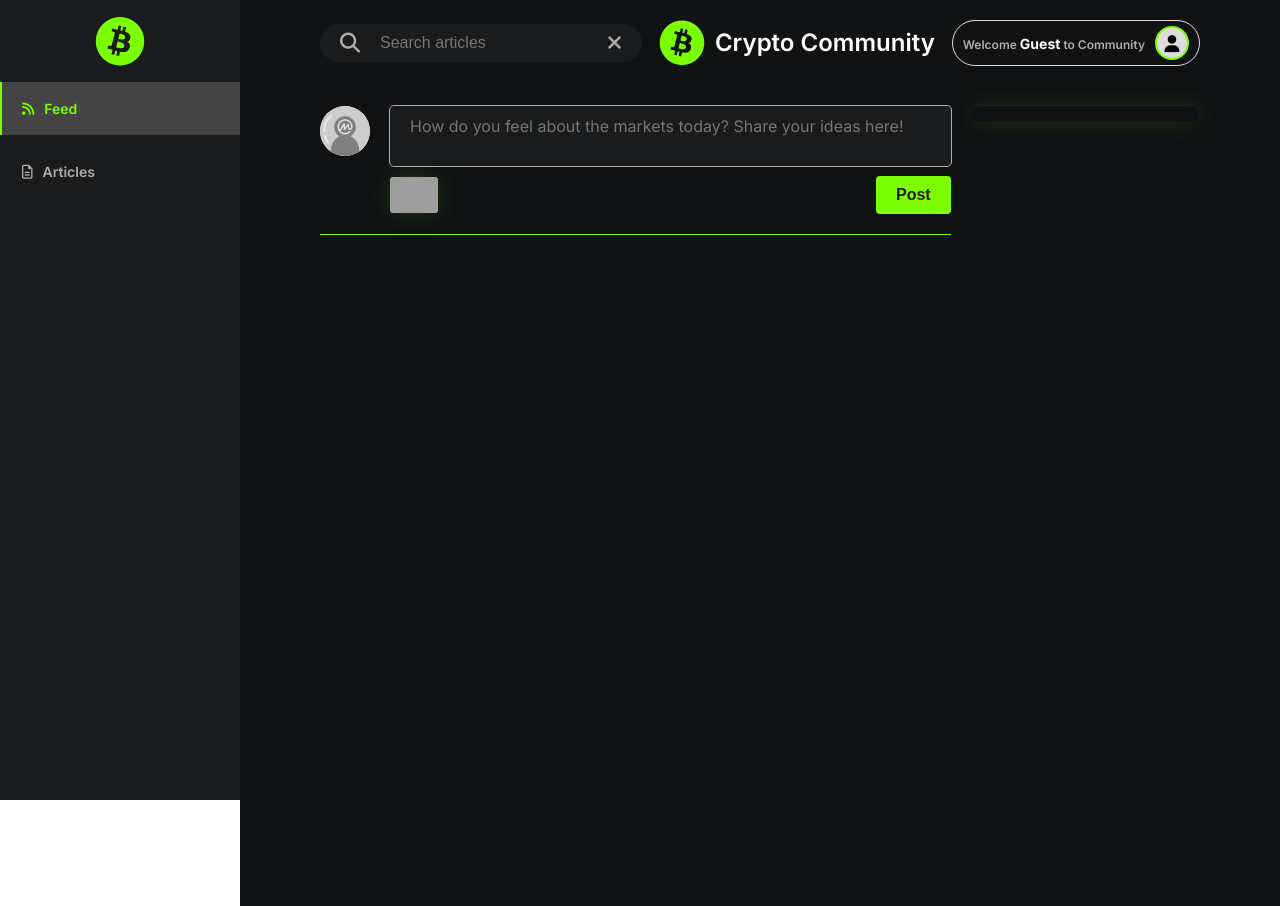
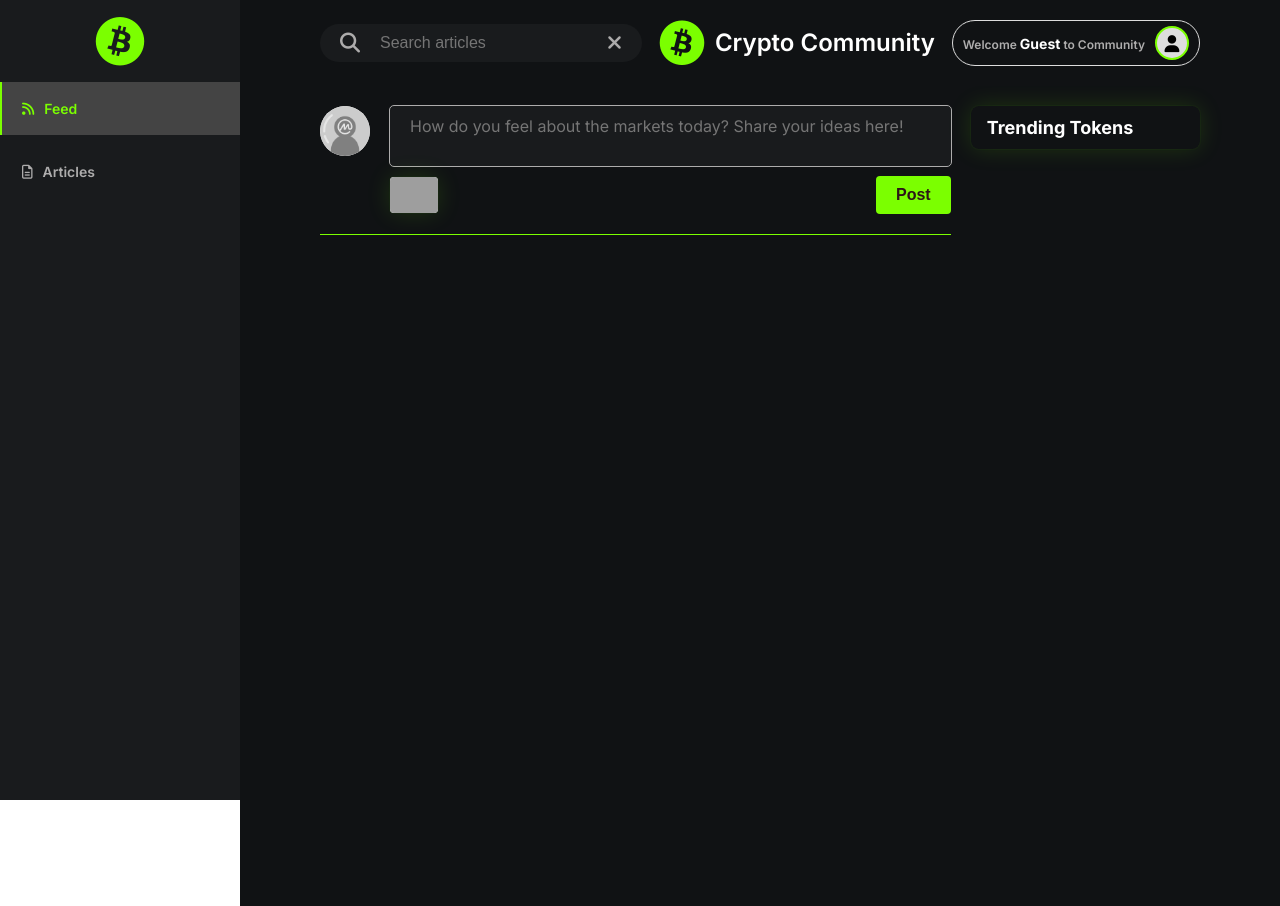
Before and after one commit to tranhuutuan261103/crypto-community, a Flask app: page /post/ in a window 1280 px wide. Run offline with Flask 3, Linux system fonts and the light colour scheme; data that the repository does not hold is empty; some libraries are stand-ins or nearby versions; grey boxes are pictures that could not be loaded.

Commit message:
Stricky for 'Trending token' component

```diff
--- a/website/static/scripts/post/index.js
+++ b/website/static/scripts/post/index.js
@@ -49,14 +49,9 @@ const cryptocurrency = async () => {
         }
         const data = await response.json();
         if (data !== null){
-            $('#trending-token').empty();
-            $('#trending-token').append(
-                `<div class="trending-token__header">
-                    <div class="trending-token__header--title">Trending Tokens</div>
-                </div>`
-            );
+            $('#trending-token-list').empty();
             data.forEach((token) => {
-                $('#trending-token').append(
+                $('#trending-token-list').append(
                     `<div class="trending-token__item">
                         <div class="trending-token__item--rank">${token.rank}</div>
                         <img src="https://s2.coinmarketcap.com/static/img/coins/64x64/${token.id}.png" alt="${token.name}" class="trending-token__item--image">
--- a/website/static/styles/post/detail.css
+++ b/website/static/styles/post/detail.css
@@ -117,8 +117,8 @@ body {
 .content-outer {
     display: flex;
     justify-content: space-between;
-    padding-left: 50px;
     background-color: #101214;
+    padding: 0 80px;
 }
 
 /* Top bar */
@@ -284,9 +284,12 @@ body {
     flex-direction: column;
     width: 320px;
     padding: 24px;
+    padding-right: 0;
 }
 
 .trending-token {
+    position: sticky;
+    top: 110px;
     padding: 8px 16px;
     border-radius: 8px;
     font-size: 1.6rem;
--- a/website/static/styles/post/index.css
+++ b/website/static/styles/post/index.css
@@ -288,6 +288,8 @@ body {
 }
 
 .trending-token {
+    position: sticky;
+    top: 106px;
     padding: 8px 16px;
     border-radius: 8px;
     font-size: 1.6rem;
--- a/website/templates/post/index.html
+++ b/website/templates/post/index.html
@@ -13,7 +13,7 @@
     <link rel="stylesheet" href="https://cdnjs.cloudflare.com/ajax/libs/font-awesome/6.5.2/css/all.min.css"
         integrity="sha512-SnH5WK+bZxgPHs44uWIX+LLJAJ9/2PkPKZ5QiAj6Ta86w+fsb2TkcmfRyVX3pBnMFcV7oQPJkl9QevSCWr3W6A=="
         crossorigin="anonymous" referrerpolicy="no-referrer" />
-    <title>{% block title %}Post{% endblock %}</title>
+    <title>{% block title %}Posts - Crypto Community{% endblock %}</title>
 </head>
 
 <body
@@ -175,7 +175,12 @@
                     </div>
                 </div>
                 <div class="right">
-                    <div id="trending-token" class="trending-token"></div>
+                    <div id="trending-token" class="trending-token">
+                        <div class="trending-token__header">
+                            <div class="trending-token__header--title">Trending Tokens</div>
+                        </div>
+                        <div id="trending-token-list" class="trending-token__list"></div>
+                    </div>
                 </div>
             </div>
         </div>
```
Also changed, not shown: website/static/scripts/post/detail.js (+2 -7 lines), website/templates/post/detail.html (+6 -1 lines).
